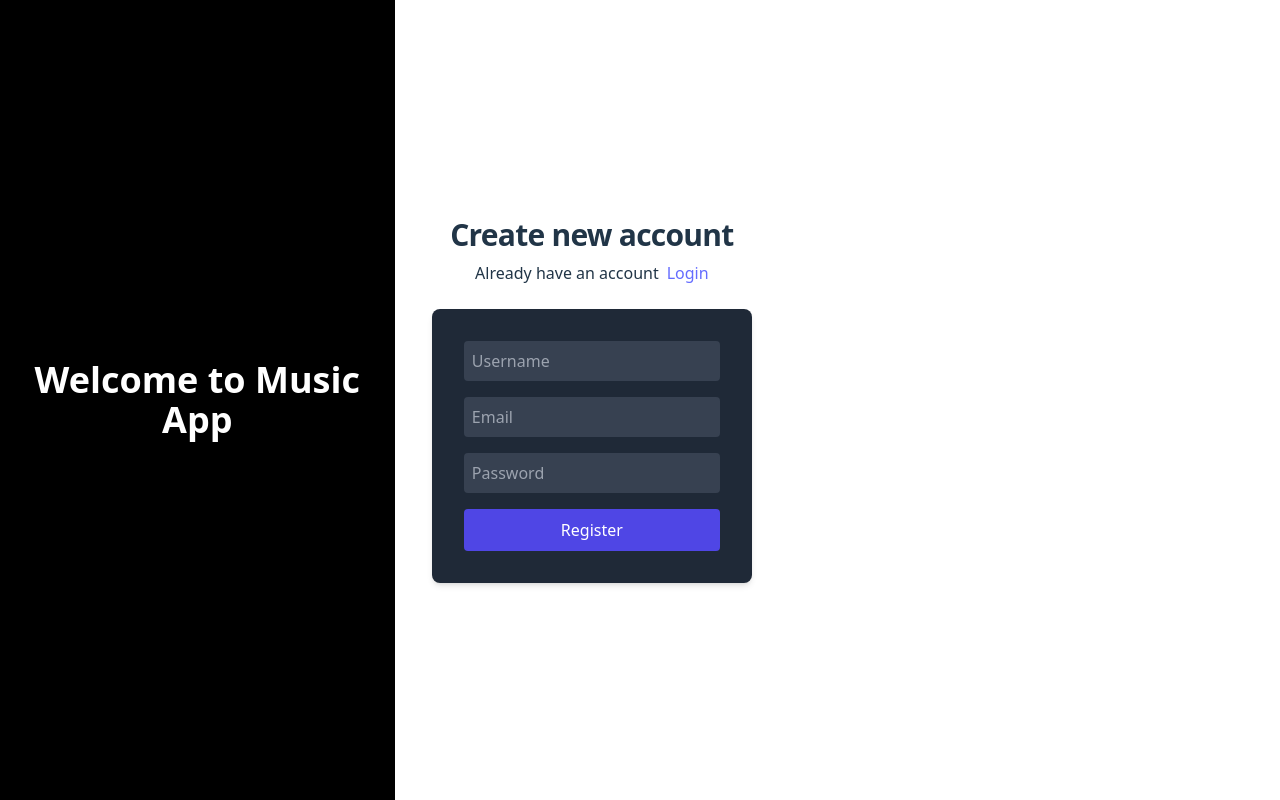
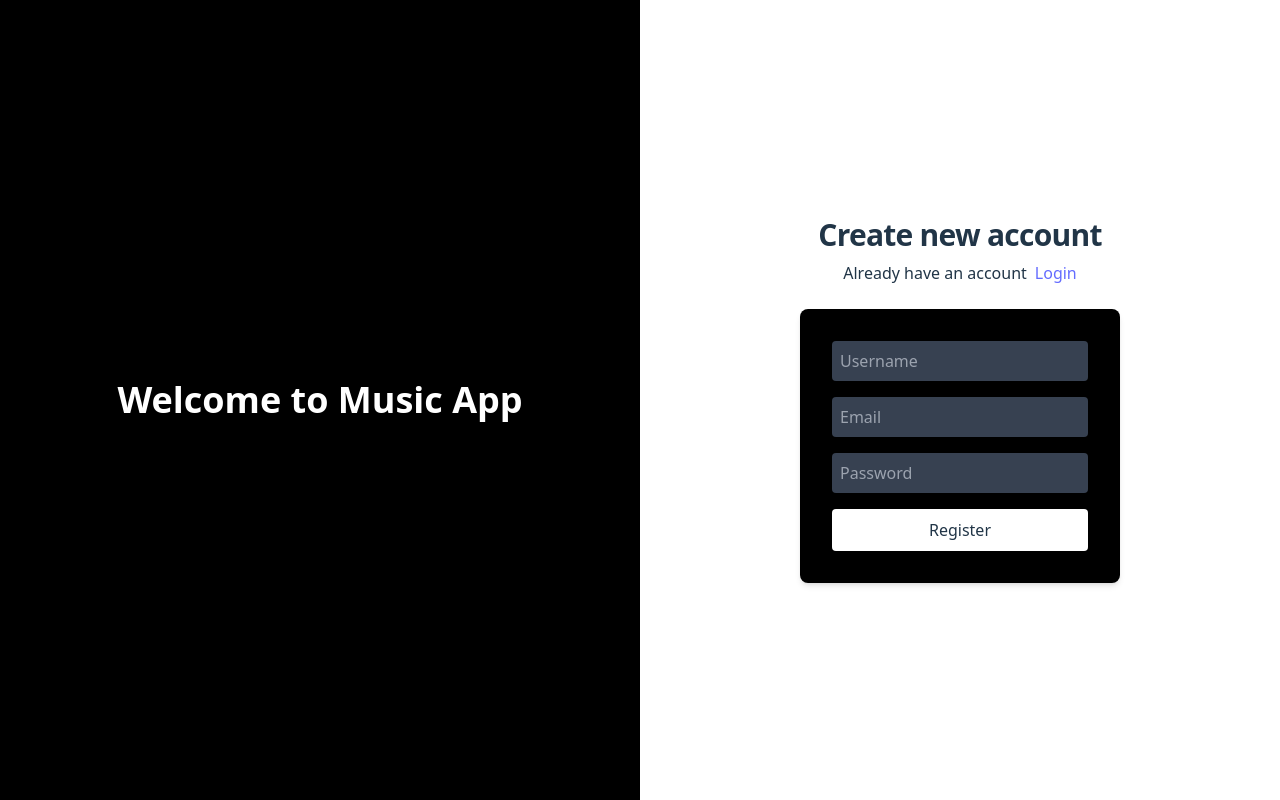
Before and after one commit to Chusmalatha/Music-Platform, a React (Vite) app in the folder frontend/: page /auth/register in a window 1280 px wide. Built offline with nearby package versions, Linux system fonts and the light colour scheme.

Commit message:
Thirteen change

```diff
--- a/frontend/src/components/auth/layout.jsx
+++ b/frontend/src/components/auth/layout.jsx
@@ -2,9 +2,9 @@ import { Outlet } from "react-router-dom";
 
 function AuthLayout() {
   return (
-    <div className="flex min-h-screen w-full">
+    <div className="flex min-h-screen w-screen  ">
       {/* Left half */}
-      <div className="w-1/2 flex items-center justify-center bg-black text-white">
+      <div className="w-1/2 flex items-center justify-center bg-black text-white ">
         <h1 className="text-4xl font-extrabold text-center max-w-md">
           Welcome to Music App
         </h1>
--- a/frontend/src/components/common/Form.jsx
+++ b/frontend/src/components/common/Form.jsx
@@ -2,7 +2,7 @@ import React from 'react';
 
 const Form = ({ fields, onSubmit, buttonText, errorMessage }) => {
   return (
-    <form onSubmit={onSubmit} className="bg-gray-800 p-8 rounded-lg shadow-md w-80 mx-auto" encType="multipart/form-data">
+    <form onSubmit={onSubmit} className="bg-black p-8 rounded-lg shadow-md w-80 mx-auto" encType="multipart/form-data">
       {fields.map(({ name, type, placeholder, value, onChange }) => (
         <div key={name} className="mb-4">
           {type === "file" ? (
@@ -32,7 +32,7 @@ const Form = ({ fields, onSubmit, buttonText, errorMessage }) => {
       )}
       <button
         type="submit"
-        className="w-full py-2 bg-indigo-600 rounded text-white hover:bg-indigo-700 transition"
+        className="w-full py-2 bg-white  rounded  hover:bg-indigo-700 transition"
       >
         {buttonText}
       </button>
--- a/frontend/src/pages/auth/login.jsx
+++ b/frontend/src/pages/auth/login.jsx
@@ -53,7 +53,7 @@ const Login = () => {
 
   return (
     <div className="mx-auto w-full max-w-md space-y-6">
-      <div className="text-center">
+      <div className="text-center ">
         <h1 className="text-3xl font-bold tracking-tight text-foreground">
           Sign in to your account
         </h1>
@@ -66,6 +66,7 @@ const Login = () => {
             Register
           </Link>
         </p>
+
       </div>
 
       <Form
```
